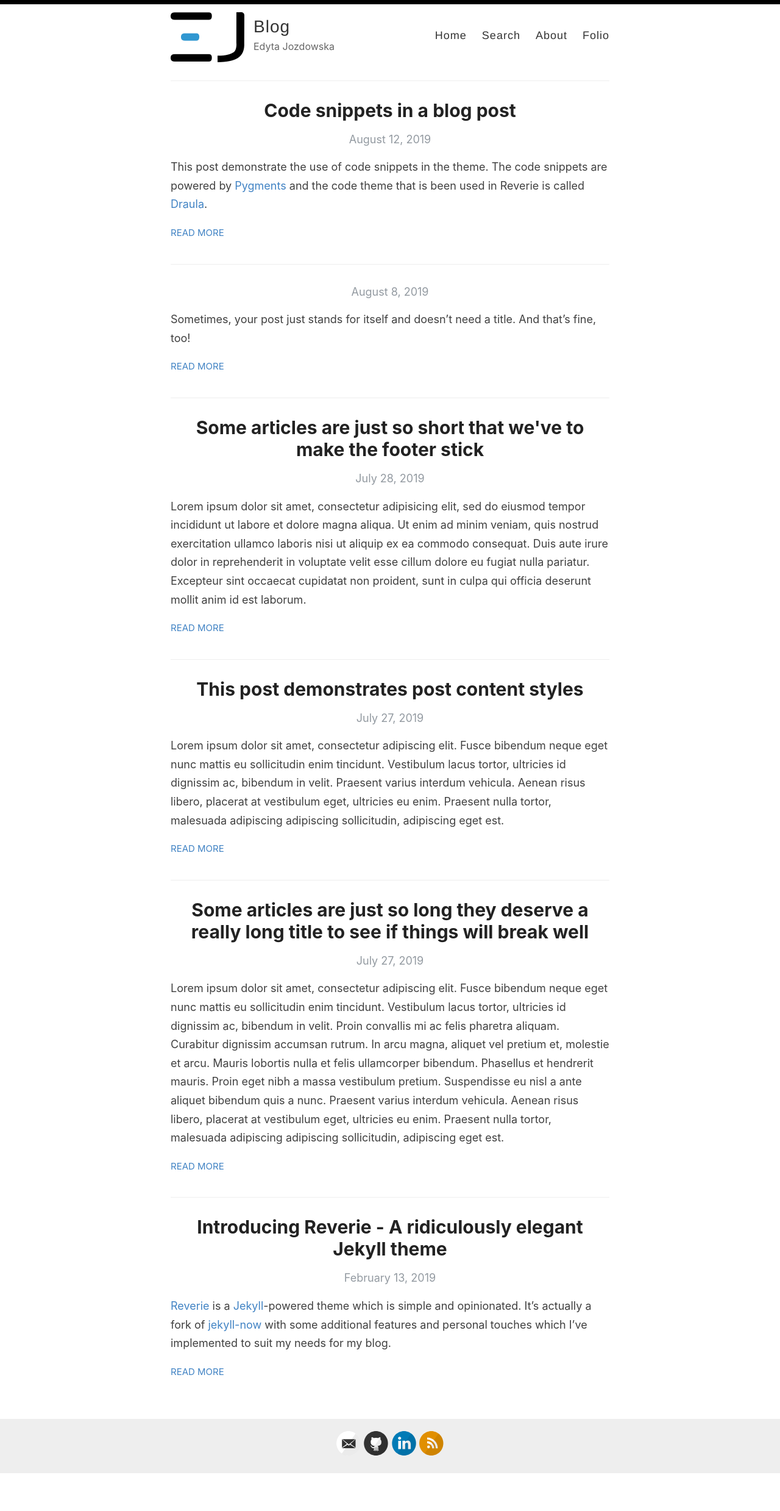
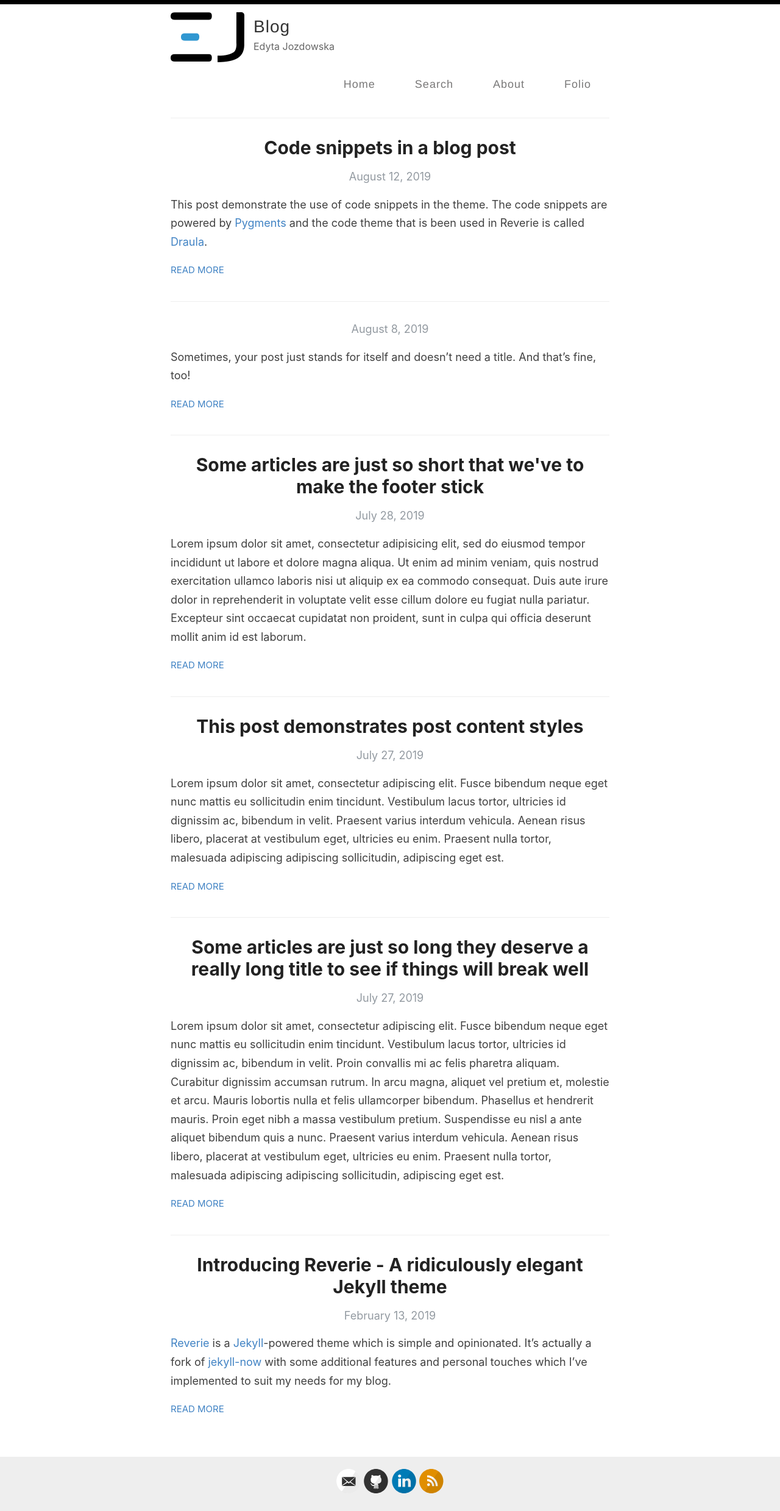
Before and after one commit to xyz-09/blog, a Jekyll site: the page built from index.html, in a window 1280 px wide. Shown: the whole page at 61% size. Built offline with Jekyll 4.4.1, drawn with Linux system fonts in a browser that asks for light colours; the list of posts is cut into pages by our own code; before the commit the page ends 2417 px from its top, so only the background shows below that.

Commit message:
nav links

```diff
--- a/_layouts/default.html
+++ b/_layouts/default.html
@@ -26,7 +26,7 @@
               <p class="site-description">{{ site.description }}</p>
             </div>
 
-            <nav>
+            <nav class="link-effect">
               <a href="{{ site.baseurl }}/">Home</a>
                <a href="{{ site.baseurl }}/search">Search</a>
               <a href="{{ site.baseurl }}/about">About</a>
--- a/assets/style.css
+++ b/assets/style.css
@@ -357,7 +357,7 @@ p > img {
   }
 }
 
-.link-effect-12 a {
+.link-effect a {
   color: #797878;
   margin: 0 20px;
   padding: 10px;
@@ -368,7 +368,7 @@ p > img {
   transition: .3s ease-out .1s;
 }
 
-.link-effect-12 a span::before {
+.link-effect a span::before {
   width: 100%;
   height: 2px;
   background: white;
@@ -382,7 +382,7 @@ p > img {
           transform: translateX(-100%);
 }
 
-.link-effect-12 a span::after {
+.link-effect a span::after {
   width: 100%;
   height: 2px;
   background: white;
@@ -396,7 +396,7 @@ p > img {
           transform: translateX(100%);
 }
 
-.link-effect-12 a::before {
+.link-effect a::before {
   width: 2px;
   height: 100%;
   background: white;
@@ -410,7 +410,7 @@ p > img {
   transition: .1s .3s;
 }
 
-.link-effect-12 a::after {
+.link-effect a::after {
   width: 2px;
   height: 100%;
   background: white;
@@ -424,16 +424,16 @@ p > img {
   transition: .1s .1s;
 }
 
-.link-effect-12 a:hover {
+.link-effect a:hover {
   color: white;
 }
 
-.link-effect-12 a:hover::before, .link-effect-12 a:hover::after {
+.link-effect a:hover::before, .link-effect a:hover::after {
   -webkit-transform: translateX(0);
           transform: translateX(0);
 }
 
-.link-effect-12 a:hover span::before, .link-effect-12 a:hover span::after {
+.link-effect a:hover span::before, .link-effect a:hover span::after {
   -webkit-transform: translateX(0);
           transform: translateX(0);
 }
--- a/assets/style.scss
+++ b/assets/style.scss
@@ -303,7 +303,7 @@ p > img {
   }
 }
 
-.link-effect-12 {
+.link-effect{
 	a {
 		color: #797878;
 		margin: 0 20px;
```
Also changed, not shown: 1 other file.
